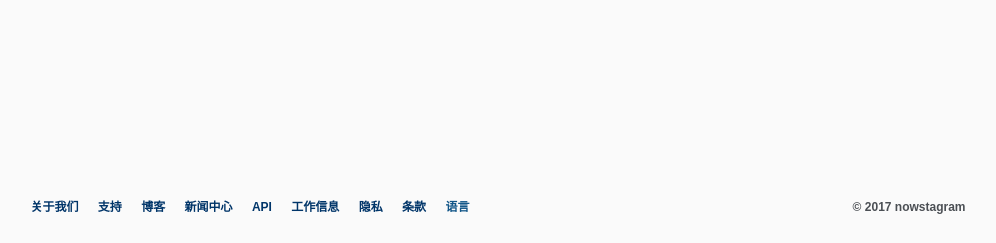
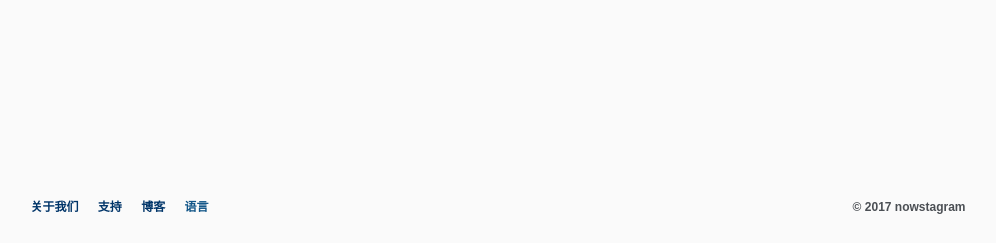
Before and after one commit to yiyaoshang/nowstagram, a Flask app: page / in a window 1280 px wide. Shown: the part 557-800 px from the top of the page, without its empty margins (142-1138 px from the left). Run offline with Flask 2, Linux system fonts and the light colour scheme; data that the repository does not hold is empty; parts of the project's set-up code (start-up, migrations or seed data) failed here and were passed over.

```diff
--- a/nowstagram/templates/base.html
+++ b/nowstagram/templates/base.html
@@ -20,6 +20,7 @@
                         {% else %}
                         <a class="profile-ico" href="/regloginpage/">注册/登录</a>
                         {% endif %}
+
                     </div>
                 </div>
             </header>
@@ -31,29 +32,31 @@
                     <nav>
                         <ul class="footer-items">
                             <li>
-                                <a href="/about/us/">关于我们</a>
+                                <a href="http://weibo.com/u/2829675282/home">关于我们</a>
                             </li>
                             <li>
-                                <a href="https://help.nowcoder.com/">支持</a>
+                                <a href="https://nba.hupu.com/">支持</a>
                             </li>
                             <li>
-                                <a href="http://blog.nowcoder.com/">博客</a>
+                                <a href="http://weibo.com/u/2829675282/home">博客</a>
+                            </li>
+                            <!--
+                            <li>
+                                <a href="#">新闻中心</a>
                             </li>
                             <li>
-                                <a href="/press/">新闻中心</a>
+                                <a href="#">API</a>
                             </li>
                             <li>
-                                <a href="/developer/">API</a>
+                                <a href="#">工作信息</a>
                             </li>
                             <li>
-                                <a href="/about/jobs/">工作信息</a>
+                                <a href="#">隐私</a>
                             </li>
                             <li>
-                                <a href="/legal/privacy/">隐私</a>
+                                <a href="#">条款</a>
                             </li>
-                            <li>
-                                <a href="/legal/terms/">条款</a>
-                            </li>
+                            -->
                             <li>
                                 <span class="language-wrapper">
                                     <span>语言</span>
```
